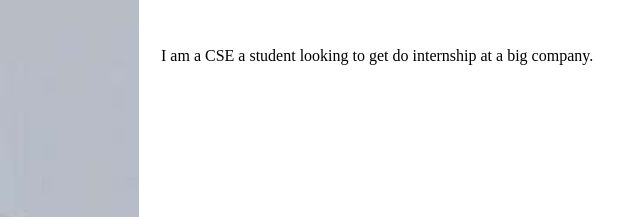
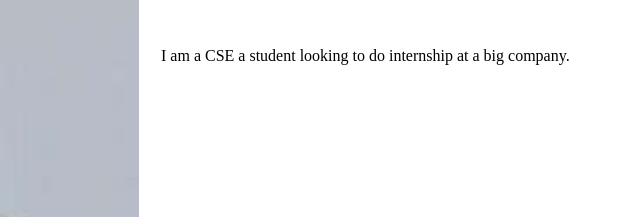
Before and after one commit to EdgarThorpe/CV, a plain HTML site: page index.html in a window 1280 px wide. Shown: the part 566-783 px from the top of the page, 640-1280 px from the left. Drawn offline with Linux system fonts and the light colour scheme.

Commit message:
spelling mistake corrected

```diff
--- a/index.html
+++ b/index.html
@@ -10,7 +10,7 @@
                 <td><h1>Edgar Aditya Thorpe</h1>
                     <p><em>2nd Year B.Tech <strong>CSE</strong> student <strong><a href="https://www.iitrpr.ac.in/">@IIT Ropar</a> </strong></em></p>
                     <br>
-                    <p>I am a CSE a student looking to get do internship at a big company.</p></td>
+                    <p>I am a CSE a student looking to do internship at a big company.</p></td>
             </tr>
         </table>
 
```
